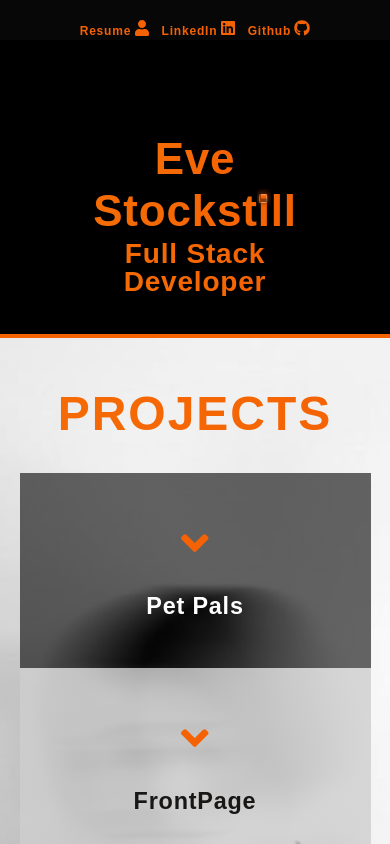
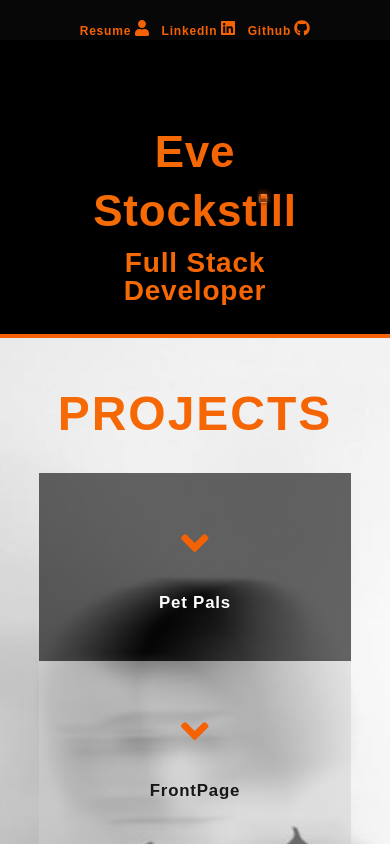
Before and after one commit to evestockstill/evePortfolio, a React app: page / in a window 390 px wide. Shown: the top 844 px of the page. Built offline with nearby package versions, Linux system fonts and the light colour scheme; a web font is replaced by a local one.

Commit message:
responsive project

```diff
--- a/src/components/abstract/mixins.scss
+++ b/src/components/abstract/mixins.scss
@@ -7,22 +7,11 @@
   }
 }
 
-@mixin placeholder-color($color) {
-  &::-webkit-input-placeholder { /* WebKit browsers */
-      color: $color;
+@mixin respond($breakpoint) {
+  @if $breakpoint == xphone {
+    @media(max-width: 31em) { @content };
+    overflow: hidden;
   }
-  &:-moz-placeholder { /* Mozilla Firefox 4 to 18 */
-      color: $color;
-  }
-  &::-moz-placeholder { /* Mozilla Firefox 19+ */
-      color: $color;
-  }
-  &:-ms-input-placeholder { /* Internet Explorer 10+ */
-      color: $color;
-  }
-}
-
-@mixin respond($breakpoint) {
   @if $breakpoint == phone {
     @media(max-width: 37.5em) { @content };
     overflow: hidden;
@@ -37,10 +26,14 @@
   @if $breakpoint ==  tab-land{
     @media(max-width: 75em) { @content }; //1200px
   }
-  @if $breakpoint ==  small-lap {
-    @media(min-width: 70em) { @content }; //1800 +
-  }
+      @if $breakpoint ==  big {
+        @media(min-width: 90.5em) { @content }; //1800 +
+      }
+      @if $breakpoint ==  big-desktop {
+        @media(min-width: 112.5em) { @content }; //1800 +
+      }
 }
+
 $font: quiche-sans,sans-serif;
 $font-weight: 700;
 $transform: translate(-50%, -50%);
--- a/src/components/abstract/variables.scss
+++ b/src/components/abstract/variables.scss
@@ -2,7 +2,7 @@ $primary-white: #fff;
 $black: rgb(8, 7, 7);
 $black-med: rgba(0, 0, 0, 0.6);
 $black-clear: rgba(240, 235, 235, 0.276);
-$grey-med: #eee;
+$grey-med: rgb(253, 247, 247);
 $darkgrey: #999;
 $darkgrey-2: #333;
 $newGreen: rgb(32,133,96);
@@ -15,10 +15,11 @@ $peach: rgb(238, 205, 175);
 $border: #e6af2e;
 
 $yellow3: #423419d7;
-$whiteShadow: rgba(#fff, .4);
-$whiteShadow1: rgba(206,206,206, .8);
+$whiteShadow: rgba(#fff, .3);
+$whiteShadow1: rgba(206,206,206, .5);
 $shadow: rgba($yellow, .5);
 $h1:  rgba(45,45,45,1);
+
 
 
 $grid-width: 135rem;
--- a/src/components/header/Header.scss
+++ b/src/components/header/Header.scss
@@ -2,9 +2,9 @@
 
 .header {
   height: 45vh;
-   border-bottom: .5rem solid $yellow1;
+  border-bottom: 0.5rem solid $orange1;
   @include respond(phone) {
-    height: 30vh;
+    height: 10vh;
   }
   @include respond(tab-port) {
     height: 35vh;
@@ -24,6 +24,7 @@
     background-blend-mode: screen;
     @include respond(phone) {
       display: none;
+      height: 20%;
     }
     @include respond(tab-port) {
       height: 30vh;
@@ -39,37 +40,41 @@
   }
   .first {
     @include text-color(7.3rem);
-    padding: .5rem;
-    top: 20%;
+    padding: 0.5rem;
+    top: 23%;
     left: 50%;
     @include respond(phone) {
-      padding-top: 5%;
       font-size: 5.5rem;
-      // color: black;
-
+      top: 18%;
     }
     @include respond(tab-port) {
+      top: 23%;
     }
     @include respond(tab-port-big) {
       top: 18%;
     }
+    @include respond(big) {
+      top: 21%;
+    }
   }
   .title {
     @include text-color(3.8rem);
-    margin-top: 5rem;
     top: 33%;
     left: 50%;
     text-align: center;
+    @include respond(xphone) {
+      font-size: 2.2rem;
+      top: 27%;
+    }
     @include respond(phone) {
-      font-size: 2.6rem;
-      // color: black;
+      font-size: 2.5rem;
     }
     @include respond(tab-port) {
-      top: 20%;
+      top: 28%;
       font-size: 3.5rem;
     }
     @include respond(tab-port-big) {
-   top: 27%;
+      top: 29%;
     }
   }
   .text {
@@ -77,11 +82,7 @@
     top: 30%;
     left: 50%;
     @include respond(phone) {
-      top: 13%;
       font-size: 5.5rem;
-      // color: black;
-
-
     }
     @include respond(tab-port) {
       top: 20%;
--- a/src/components/project/Project.js
+++ b/src/components/project/Project.js
@@ -101,9 +101,7 @@ const Project = () => {
                 Pet Pals is an app that connects neighbors and their dogs to
                 each other to exchange a quick walk or bathroom break when
                 working opposite shifts. Done in a week long sprint with mob,
-                pair, and solo coding. I was responsible for the design wire
-                frame and applied the styling for most of the project. I also
-                worked on the back end creating models and routes. Created with
+                pair, and solo coding. I worked on the overall design, styling and helped created models and routes. Created with
                 React, Hooks, MongoDB, socket.io, SASS, npx, Jest
               </p>
               <button className='btn'>{githubPet}</button>
@@ -137,10 +135,10 @@ const Project = () => {
             <div className='back-text'>
               <h1>Guess Who</h1>
               <p>
-                Guess who? is a updated version of the old board game. Using
+                Guess who? Updating the old game with
                 conscientious decisions to exclude gender and race questions
-                to reflect current times. Guess to eliminate characters until your turns are up or you can
-                enter the correct guess. Using local storage to persist user
+                to reflect current times. Guess to eliminate characters and win by making a correct guess.
+                Using local storage to persist user
                 data and leader boards. Responsible for the game board
                 animations and styling. Created with vanilla JavaScript,
                 HTML/CSS, local storage
@@ -158,9 +156,9 @@ const Project = () => {
               <h1>Music Search</h1>
               <p>
                 Music Search is a app that lets you search music artist by name.
-                Search through the artist of your choice albums to find songs, and choose song to
+                Search through the artist to find albums. Choose album to find songs, and choose song to
                 discover lyrics. Functionality create in a team of 3 in a 2 day
-                sprint. I designed the site in the next two days. Created with
+                sprint. I used another 2 days to design site. Created with
                 React, custom Hooks, REST APIs, and PostCSS
               </p>
               <button className='btn'>{githubMusic}</button>
--- a/src/components/project/Project.scss
+++ b/src/components/project/Project.scss
@@ -39,9 +39,10 @@
 }
 
   .project-container {
-    max-width: 90vw;
+    max-width: 80vw;
     margin: 0 auto;
     color:#e0e2db;
+    // @include respond
   }
 
   .project-item {
@@ -56,7 +57,6 @@
   }
     .project-item-black {
       background: linear-gradient($black-med, $black-med);
-      // background: linear-gradient($orange1, $orange1);
       color: white;
       a {
     padding: 2rem;
@@ -64,6 +64,9 @@
     color: white;
     margin: 1rem;
     text-decoration: none;
+    @include respond(phone) {
+      font-size: 1.3rem;
+    }
 
   }
     }
@@ -77,6 +80,9 @@
     color: black;
     margin: 1rem;
     text-decoration: none;
+     @include respond(phone) {
+      font-size: 1.3rem;
+    }
   }
     }
 
@@ -84,6 +90,9 @@
       text-align: center;
       transition: transform 2s;
       font-size: 2.5rem;
+      @include respond(phone) {
+      font-size: 1.8rem;
+    }
 
     }
     .back-text {
@@ -94,7 +103,15 @@
       height: 100%;
       transition: bottom 2s;
       padding: 3rem 0;
-      font-size: 1.3rem;
+      font-size: 1.4rem;
+      font-weight: bold;
+      @include respond(phone) {
+    padding: 1rem 0;
+    font-size: 1rem;
+    }
+      @include respond(tab-port) {
+    font-size: 1.3rem;
+    }
 
       &:hover {
         bottom: 0;
@@ -103,6 +120,10 @@
        margin-bottom: 2.2rem;
        font-size: 2rem;
        color: $orange1;
+       @include respond(phone) {
+      font-size: 1.8rem;
+      margin-bottom: 1rem;
+    }
      }
     }
   .back-text button {
@@ -130,4 +151,7 @@ bottom: 0;
 
   .linkbtn {
     padding: 1rem;
+     @include respond(phone) {
+      padding: .2rem;
+    }
   }
--- a/src/components/resume/Resume.js
+++ b/src/components/resume/Resume.js
@@ -1,13 +1,12 @@
 import React from 'react';
 import '../resume/Resume.scss';
-// import { FontAwesomeIcon } from '@fortawesome/react-fontawesome';
-// import { Link } from 'react-router-dom';
-// import resume from '../assets/Resume.png';
+import { Link } from 'react-router-dom';
 
 const Resume = () => {
   return (
     <>
       <div className='wrapper'>
+        <Link className='linkhome' to='/'>Back</Link>
         <div className='resume'>
 
         </div>
--- a/src/components/resume/Resume.scss
+++ b/src/components/resume/Resume.scss
@@ -1,5 +1,13 @@
 @import '../abstract/global.scss';
-
+.linkhome {
+   display: flex;
+   justify-content: flex-end;
+   padding-right: 2rem;
+   padding-top: 2rem;
+   text-decoration: none;
+   color: white;
+   font-size: 1.5rem;
+}
 .resume {
   background:
     url("../assets/Resume.png");
@@ -19,5 +27,20 @@
      padding: 1rem;
      margin: .5rem;
   }
+  @include respond(tab-port-big) {
+     background-size: contain;
+     padding: 1rem;
+     margin: .5rem;
+  }
+  @include respond(big) {
+     background-size: cover;
+     padding: 105rem 0;
+     margin: 1rem;
+  }
+  @include respond(big-desktop) {
+     background-size: cover;
+     padding: 110rem 0;
+     margin: 1rem;
+  }
 
 }
```
Lines whose indentation alone changed are shown as unchanged.
